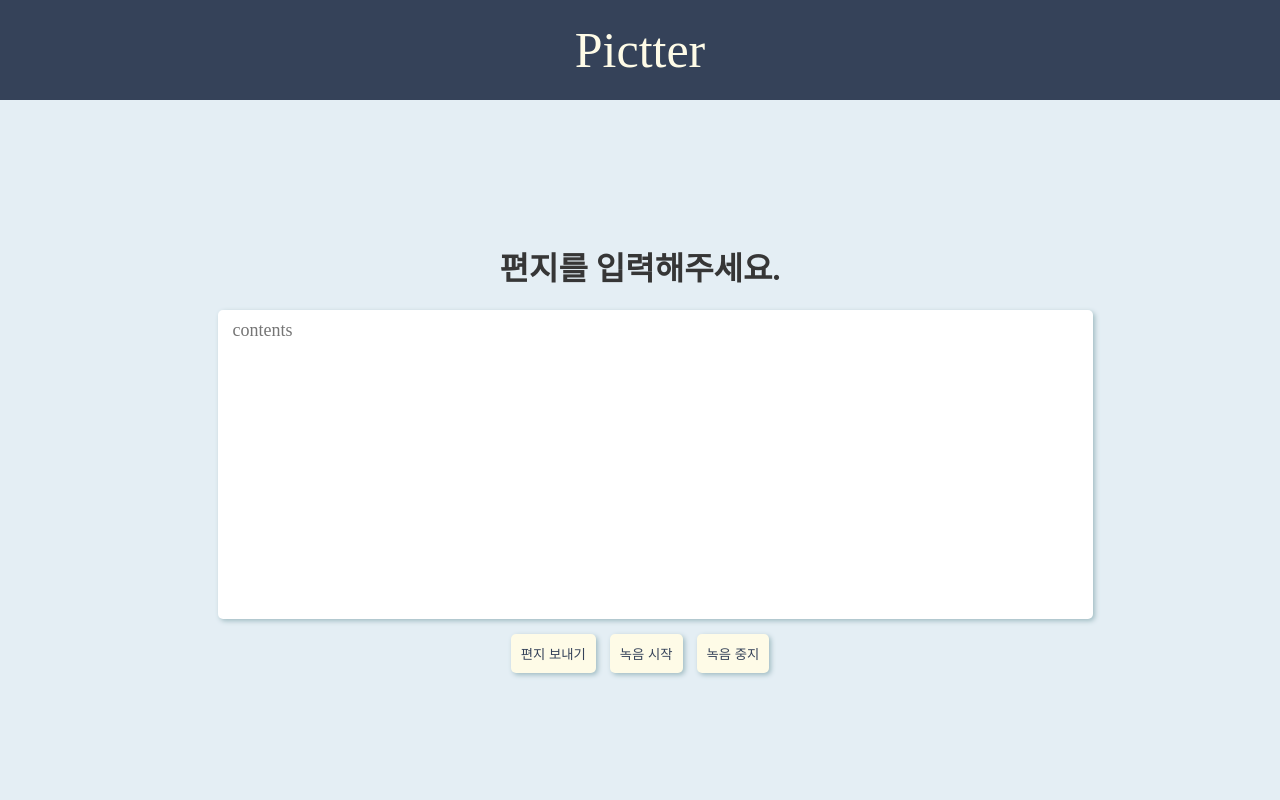
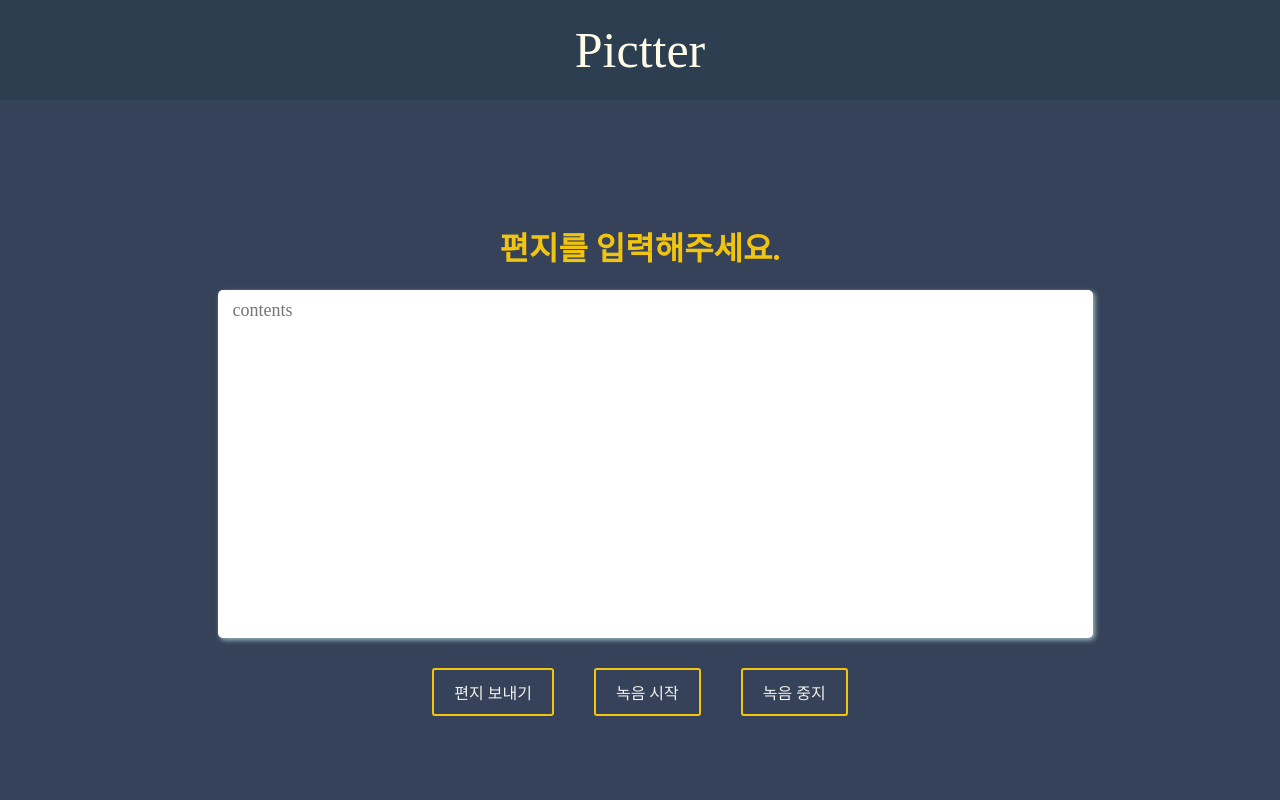
Before and after one commit to Pictter/Postcard_generator, a Flask app: page / in a window 1280 px wide. Run offline with Flask 3, Linux system fonts and the light colour scheme; some web fonts are replaced.

Commit message:
css 수정

```diff
--- a/static/styles.css
+++ b/static/styles.css
@@ -1,5 +1,5 @@
 header {
-    background-color: #354259;
+    background-color:  #2c3e50;
     color: #DAE5D0;
     font-family: 'TmoneyRoundWindExtraBold';
     text-align: center;
@@ -41,8 +41,8 @@ a:visited {
 }
 
 body {
-    background-color: #e4eef4;
-    color: #363636;
+    background-color: #354259;
+    color: #f1c40f;
     font-family: 'TmoneyRoundWindExtraBold';
     /* display: flex; */
     /* justify-content: center; */
@@ -71,70 +71,78 @@ textarea {
     display:flex;
     justify-content: center;
 }
-.button-container{
-    justify-content: center;
-    align-items: center; /* 센터 정렬 */
-    gap: 10px; /* 버튼 사이의 간격 */
+#button-keyword{
+    display:flex;
 }
 
 button[type="submit"] {
-    background-color: #FEFBE7;
-    color: #354259;
-    padding: 10px;
-    margin: 5px;
-    border: none;
-    border-radius: 5px;
-    box-shadow: 2px 2px 5px #A0BCC2;
+    font-family: 'TmoneyRoundWindExtraBold';
+    padding: 10px 20px;
+    font-size: 1rem;
+    font-weight: 16px;
+    background-color:#354259;
+    color: rgb(241, 241, 235);
+    border: 2px solid #f1c40f;
     cursor: pointer;
+    margin : 20px;
+
+    display:flex;
+    flex-direction : row;
+    justify-content : center;
+    border-radius: 3px;
+
 }
 
-input[type="file"] {
-    background-color: #FEFBE7;
-    color: #354259;
-    padding: 10px;
-    margin: 5px;
-    border: none;
-    border-radius: 5px;
-    box-shadow: 2px 2px 5px #A0BCC2;
+
+button[type="button"] {
+    font-family: 'TmoneyRoundWindExtraBold';
+    padding: 10px 20px;
+    font-size: 1rem;
+    background-color:#354259;
+    color: rgb(241, 241, 235);
+    border: 2px solid #f1c40f;
     cursor: pointer;
+    margin : 20px;
+
+    display:flex;
+    flex-direction : row;
+    justify-content : center;
+    border-radius: 3px;
 }
 
-button[type="button"] {
-    background-color: #FEFBE7;
-    color: #354259;
-    padding: 10px;
-    margin: 5px;
-    border: none;
-    border-radius: 5px;
-    box-shadow: 2px 2px 5px #A0BCC2;
-    cursor: pointer;
-}
-
-button[type="button"]:hover {
+/* button[type="button"]:hover {
     background-color: #354259;
     color: #FEFBE7;
 }
+ */
+.button-container{
+    display:flex;
+}
 
-
-button[type="submit"]:hover {
-    background-color: #354259;
-    color: #FEFBE7;
-}
 
 .h1-tag {
     margin-top: 30px;
 }
 
 
-.button-keyword {
-    background-color: #FEFBE7;
-    color: #354259;
-    padding: 10px;
-    margin: 5px;
-    border: none;
-    border-radius: 5px;
-    box-shadow: 2px 2px 5px #A0BCC2;
+/* 버튼 제출하기 */
+.button-submit{
+    font-family: 'TmoneyRoundWindExtraBold';
+    width : 30%;
+    padding: 10px 20px;
+    font-size: 1rem;
+    font-weight: 16px;
+    background-color:#354259;
+    color: rgb(241, 241, 235);
+    border: 2px solid #f1c40f;
     cursor: pointer;
+    margin : 20px;
+
+    display:flex;
+    flex-direction : row;
+    justify-content : center;
+    border-radius: 10px;
+
 }
 
 .center-container {
@@ -166,15 +174,6 @@ button[type="submit"]:hover {
     justify-content: center;
     align-items: center;
     /* 100vh에서 헤더 높이를 뺀 만큼 설정 */
-}
-
-button[type="submit"] {
-    background-color: #FEFBE7;
-    color: #354259;
-    padding: 10px;
-    border: none;
-    border-radius: 5px;
-    box-shadow: 2px 2px 5px #A0BCC2;
 }
 
 
@@ -271,3 +270,45 @@ textarea {
     margin-top: 50px;
     margin-bottom: 20px;
 }
+
+
+/* 버튼 */
+.speechclass  {
+    font-family: 'TmoneyRoundWindExtraBold';
+    padding: 10px 20px;
+    font-size: 2rem;
+    font-weight: 16px;
+    background-color:#354259;
+    color: rgb(241, 241, 235);
+    border: 2px solid #f1c40f;
+    cursor: pointer;
+    margin : 20px;
+
+    display:flex;
+    flex-direction : row;
+    justify-content : center;
+    border-radius: 3px;
+  }
+  .button-container{
+    display:flex;
+
+  }
+
+  .submitButton{
+    font-family: 'TmoneyRoundWindExtraBold';
+    padding: 10px 30px;
+    font-size: 16px;
+    font-weight: 16px;
+    background-color:#e4eef4;
+    color: rgb(216, 204, 204);
+
+    border: 2px solid rgb(192, 196, 201);
+    cursor: pointer;
+    margin : 20px;
+
+    display:flex;
+    flex-direction : row;
+    justify-content : center;
+    border-radius: 10px;
+
+  }
--- a/templates/letter.html
+++ b/templates/letter.html
@@ -27,7 +27,7 @@
                 <button type="submit" onclick="removeKeyword(4)">{{keyword[4]}}</button>
             </div>
         </div>
-        <button type="button" class="button-keyword" onclick="submitRequest()">편지 보내기</button>
+        <button type="button" class="button-submit" onclick="submitRequest()">편지 보내기</button>
         <script src="{{ url_for('static', filename='keyword.js') }}"></script>
     </div>
 </body>
```
Also changed, not shown: audio_text.py (added, +51 -0 lines), templates/image.html (+5 -3 lines).
